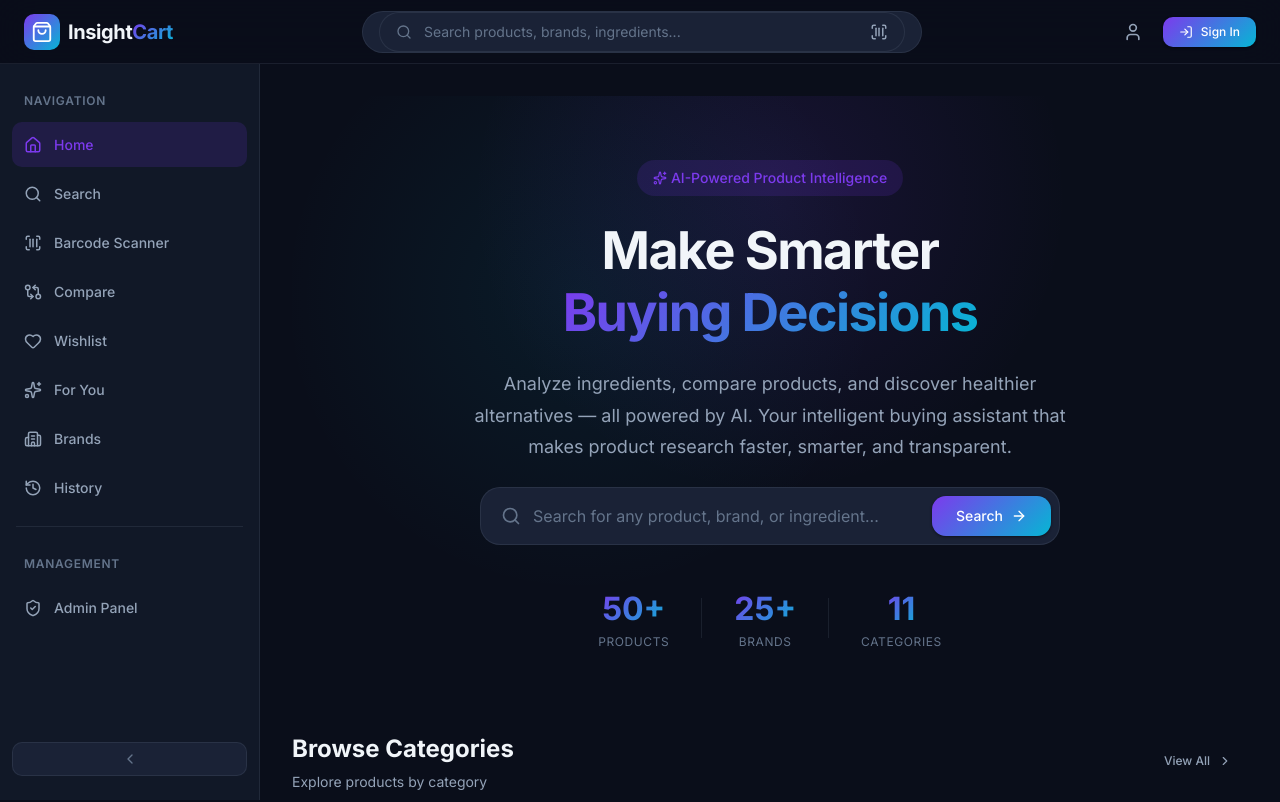
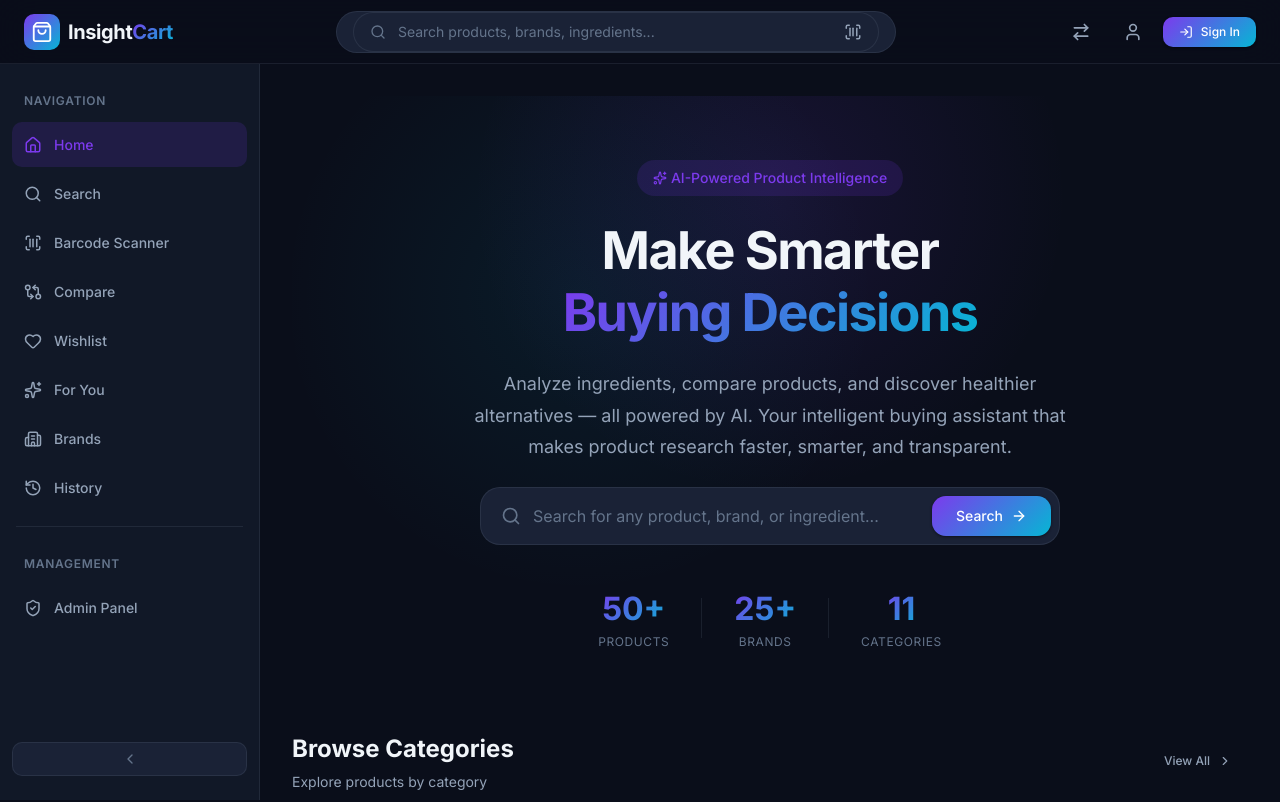
Before and after one commit to hetalsharmaaa/consumer-product-intelligence-platform, a React (Vite) app in the folder frontend/: page / in a window 1280 px wide. Shown: the top 802 px of the page. Built offline with nearby package versions, Linux system fonts and the light colour scheme.

Commit message:
feat: add compare button and badge to Navbar

```diff
--- a/frontend/src/components/layout/Navbar.css
+++ b/frontend/src/components/layout/Navbar.css
@@ -251,3 +251,25 @@
     display: none;
   }
 }
+
+.navbar-compare-btn {
+  position: relative;
+}
+
+.navbar-badge {
+  position: absolute;
+  top: 4px;
+  right: 4px;
+  background: var(--color-danger);
+  color: white;
+  font-size: 10px;
+  font-weight: bold;
+  height: 16px;
+  min-width: 16px;
+  border-radius: 8px;
+  display: flex;
+  align-items: center;
+  justify-content: center;
+  padding: 0 4px;
+  line-height: 1;
+}
--- a/frontend/src/components/layout/Navbar.jsx
+++ b/frontend/src/components/layout/Navbar.jsx
@@ -13,12 +13,15 @@ import {
 } from 'lucide-react';
 import SearchBar from '../common/SearchBar';
 import { useAuth } from '../../context/AuthContext';
+import { useComparison } from '../../context/ComparisonContext';
+import { ArrowRightLeft } from 'lucide-react';
 import './Navbar.css';
 
 export default function Navbar({ onToggleSidebar, sidebarOpen }) {
   const [showUserMenu, setShowUserMenu] = useState(false);
   const navigate = useNavigate();
   const { user, isAuthenticated, logout } = useAuth();
+  const { compareItems } = useComparison();
 
   const handleLogout = () => {
     logout();
@@ -51,6 +54,12 @@ export default function Navbar({ onToggleSidebar, sidebarOpen }) {
       </div>
 
       <div className="navbar-right">
+        <Link to="/compare" className="btn btn-ghost btn-icon navbar-compare-btn" title="Compare products">
+          <ArrowRightLeft size={20} />
+          {compareItems.length > 0 && (
+            <span className="navbar-badge">{compareItems.length}</span>
+          )}
+        </Link>
         <Link to="/scanner" className="btn btn-ghost btn-icon mobile-scan-btn" title="Scan barcode">
           <ScanBarcode size={20} />
         </Link>
```
